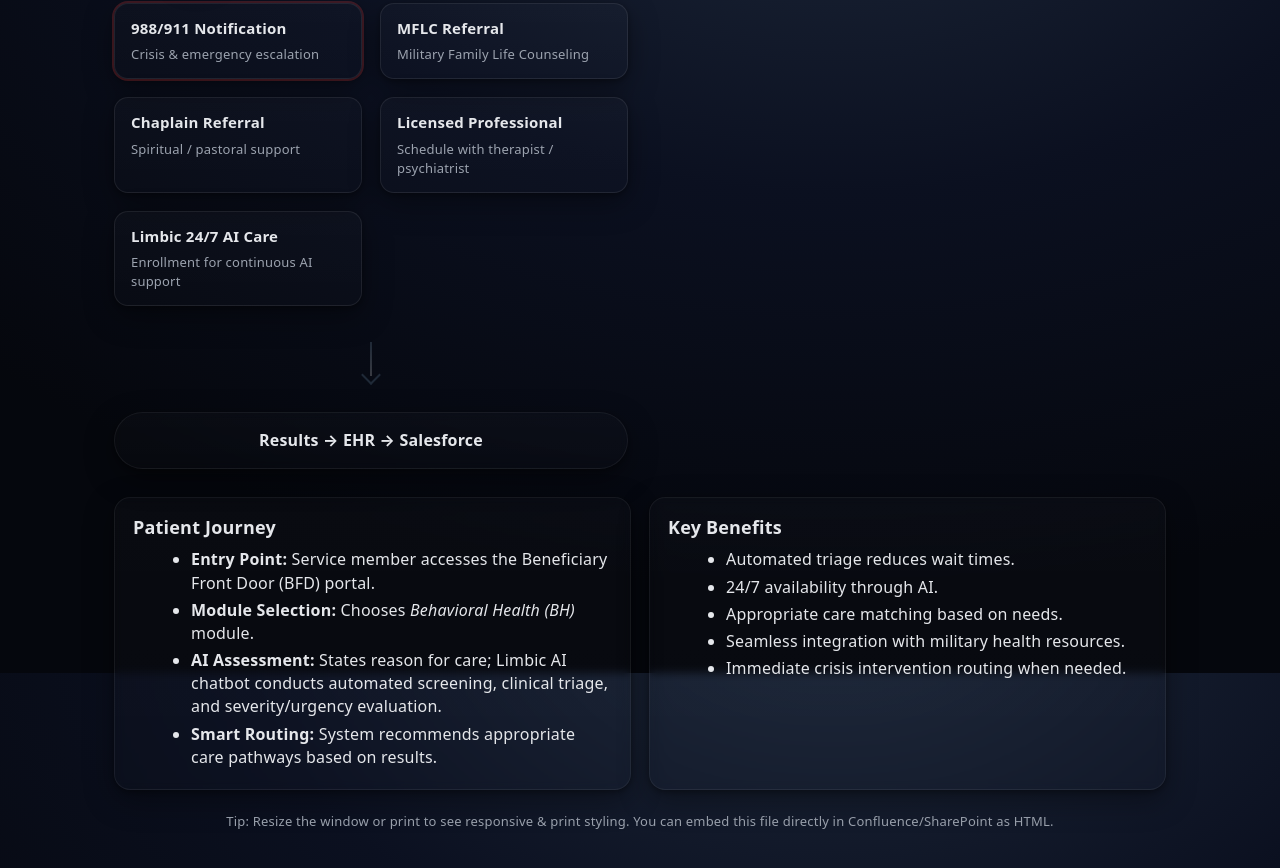
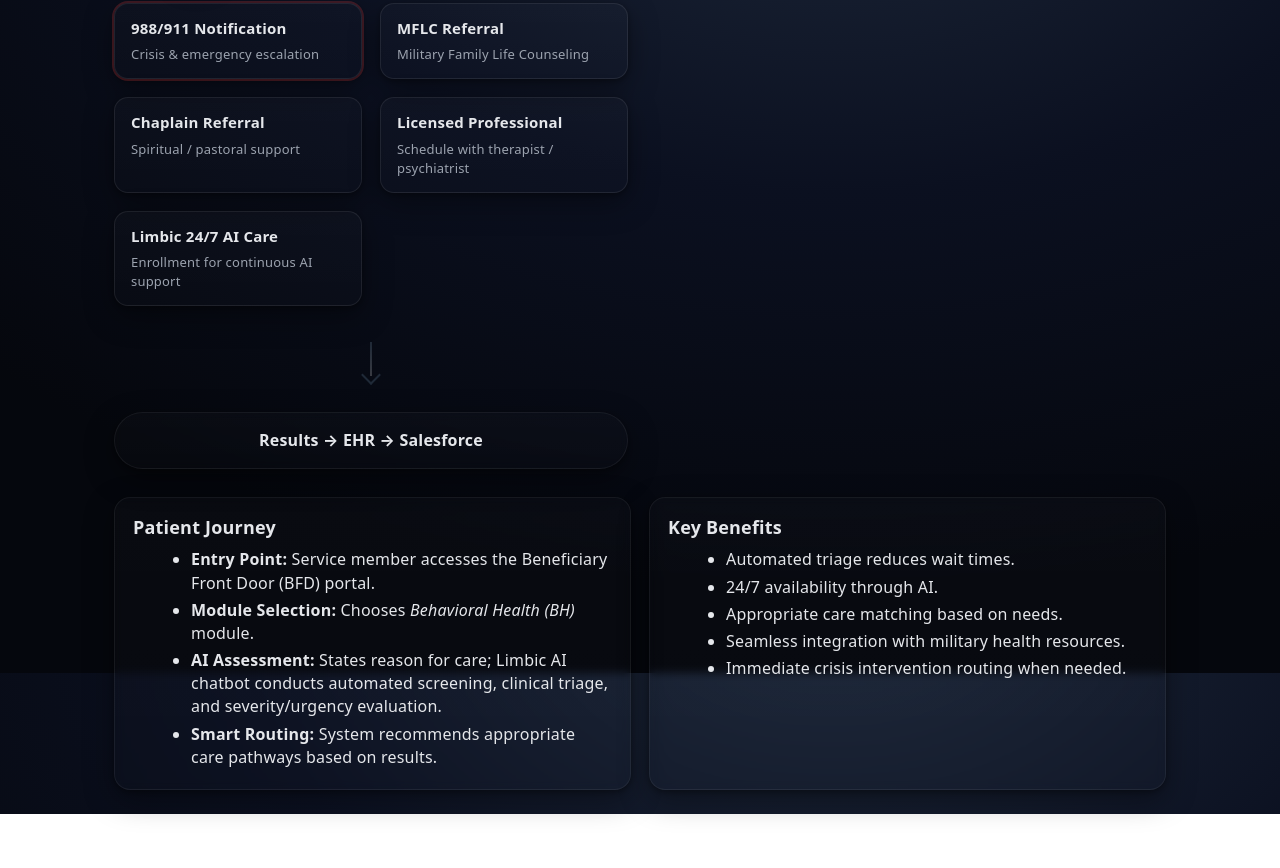
Before and after one commit to mikeMule/bfd, a plain HTML site: page index.html in a window 1280 px wide. Shown: the part 1727-2595 px from the top of the page. After the commit the page ends 2541 px from the top, so only its background shows below. Drawn offline with Linux system fonts and the light colour scheme.

Commit message:
Update index.html

```diff
--- a/index.html
+++ b/index.html
@@ -256,7 +256,7 @@
       </div>
     </section>
 
-    <p class="legend">Tip: Resize the window or print to see responsive & print styling. You can embed this file directly in Confluence/SharePoint as HTML.</p>
+
   </div>
 </body>
 </html>
```
